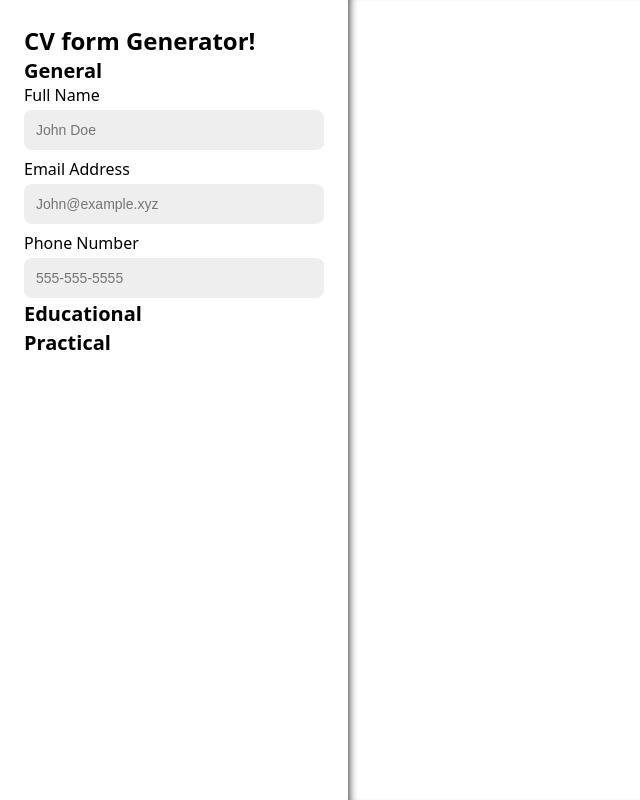
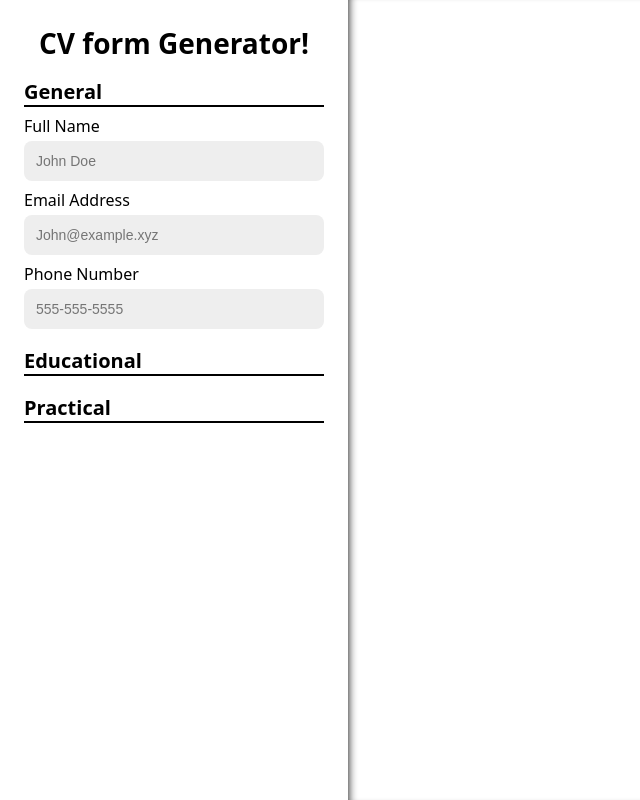
Before and after one commit to crispynoodlesoup/react-CV, a React (Vite) app: page / in a window 1280 px wide. Shown: the whole page, without its empty margins (0-640 px from the left). Built offline with nearby package versions, Linux system fonts and the light colour scheme.

Commit message:
style and space header in css

```diff
--- a/src/App.jsx
+++ b/src/App.jsx
@@ -112,7 +112,9 @@ function SideBar() {
 }
 
 function CV() {
-  return <main></main>;
+  return <main>
+    <div className="CV-page">hi</div>
+  </main>;
 }
 
 function App() {
--- a/style/app.css
+++ b/style/app.css
@@ -1,5 +1,10 @@
 aside {
   padding: 24px;
+}
+
+aside h1 {
+  text-align: center;
+  font-size: 28px;
 }
 
 .cv-form {
@@ -14,6 +19,8 @@ aside {
 }
 
 .accordion-switch {
+  margin-top: 16px;
+  border-bottom: 2px solid black;
   font-size: 20px;
   font-weight: 800;
 }
@@ -23,6 +30,7 @@ aside {
 }
 
 .accordion-content {
+  margin-top: 8px;
   background-color: white;
   display: flex;
   flex-direction: column;
@@ -71,5 +79,15 @@ input[type="date"] {
 }
 
 main {
+  max-height: 100%;
   box-shadow: inset 8px 0 10px -8px rgb(0, 0, 0);
+  padding: 32px;
+  display: grid;
+  grid-template-columns: 1fr;
+  grid-template-rows: 1fr;
+  place-content: center;
 }
+
+.CV-page {
+  aspect-ratio: 17/22;
+}
--- a/style/main.css
+++ b/style/main.css
@@ -13,7 +13,8 @@ body {
 #root {
     height: 100%;
     width: 100%;
+    overflow: hidden;
     display: grid;
     grid-template-columns: min-content 1fr;
-    grid-template-rows: 1fr;
+    grid-template-rows: 100vh;
 }
```
